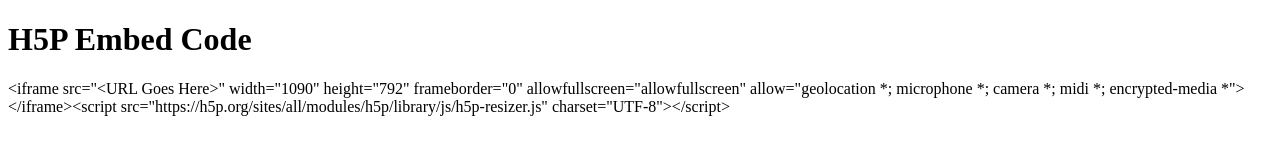
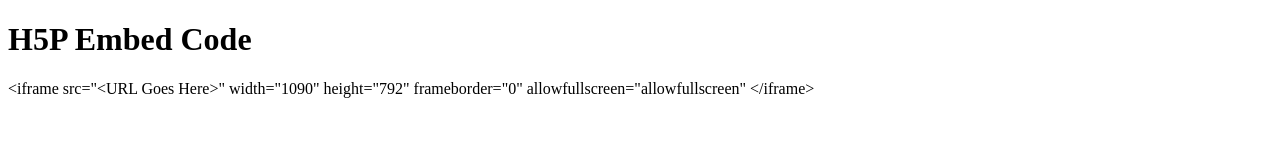
Before and after one commit to StefanGanderKSGL/ksgl_gn, a plain HTML site: page h5p-embed-code.html in a window 1280 px wide. Drawn offline with Linux system fonts and the light colour scheme.

Commit message:
Update h5p-embed-code.html

```diff
--- a/h5p-embed-code.html
+++ b/h5p-embed-code.html
@@ -2,8 +2,7 @@
 <html>
 <body>
 	<H1> H5P Embed Code </H1>
-	&lt;iframe src="&lt;URL Goes Here&gt;" width="1090" height="792" frameborder="0" allowfullscreen="allowfullscreen" allow="geolocation *; microphone *; camera *; midi *; encrypted-media *"&gt;
-	&lt;/iframe&gt;&lt;script src="https://h5p.org/sites/all/modules/h5p/library/js/h5p-resizer.js" charset="UTF-8"&gt;&lt;/script&gt;
+	&lt;iframe src="&lt;URL Goes Here&gt;" width="1090" height="792" frameborder="0" allowfullscreen="allowfullscreen" &lt;/iframe&gt;
 
 </body>
 </html>
```
